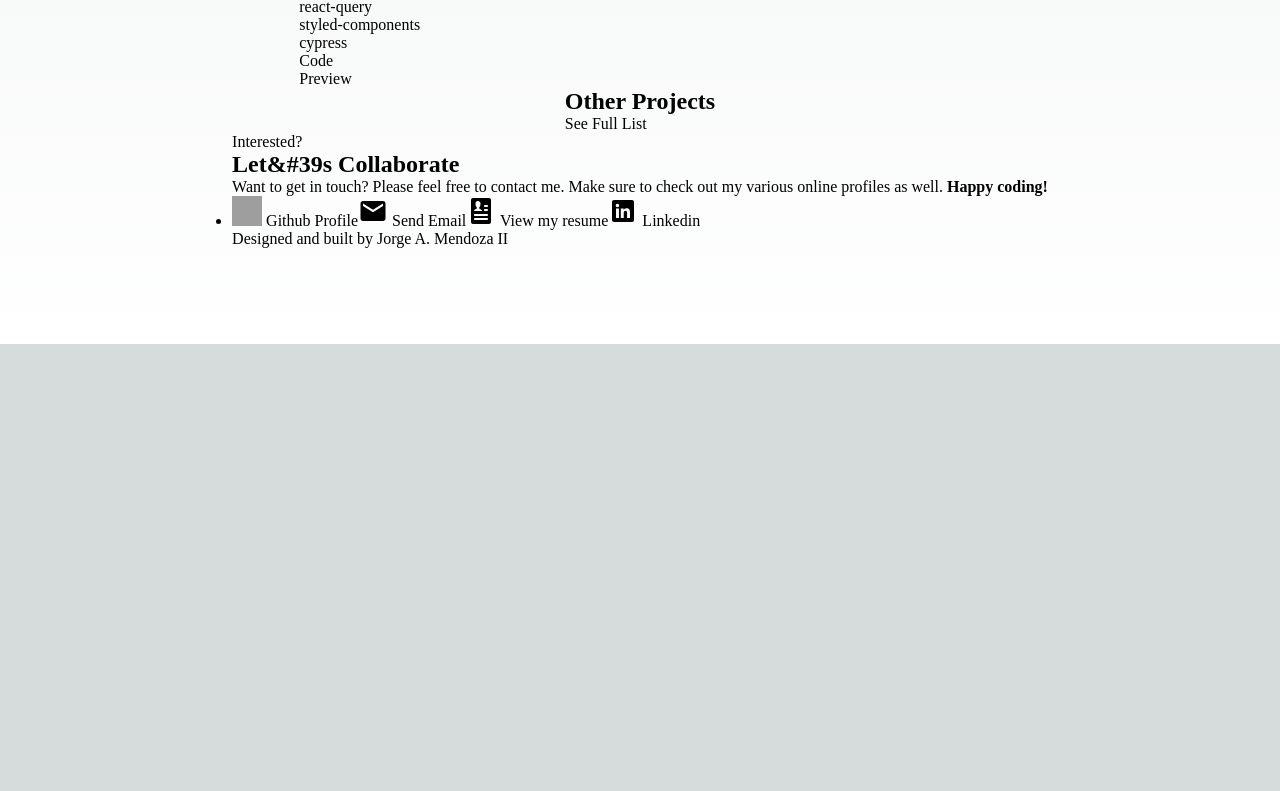
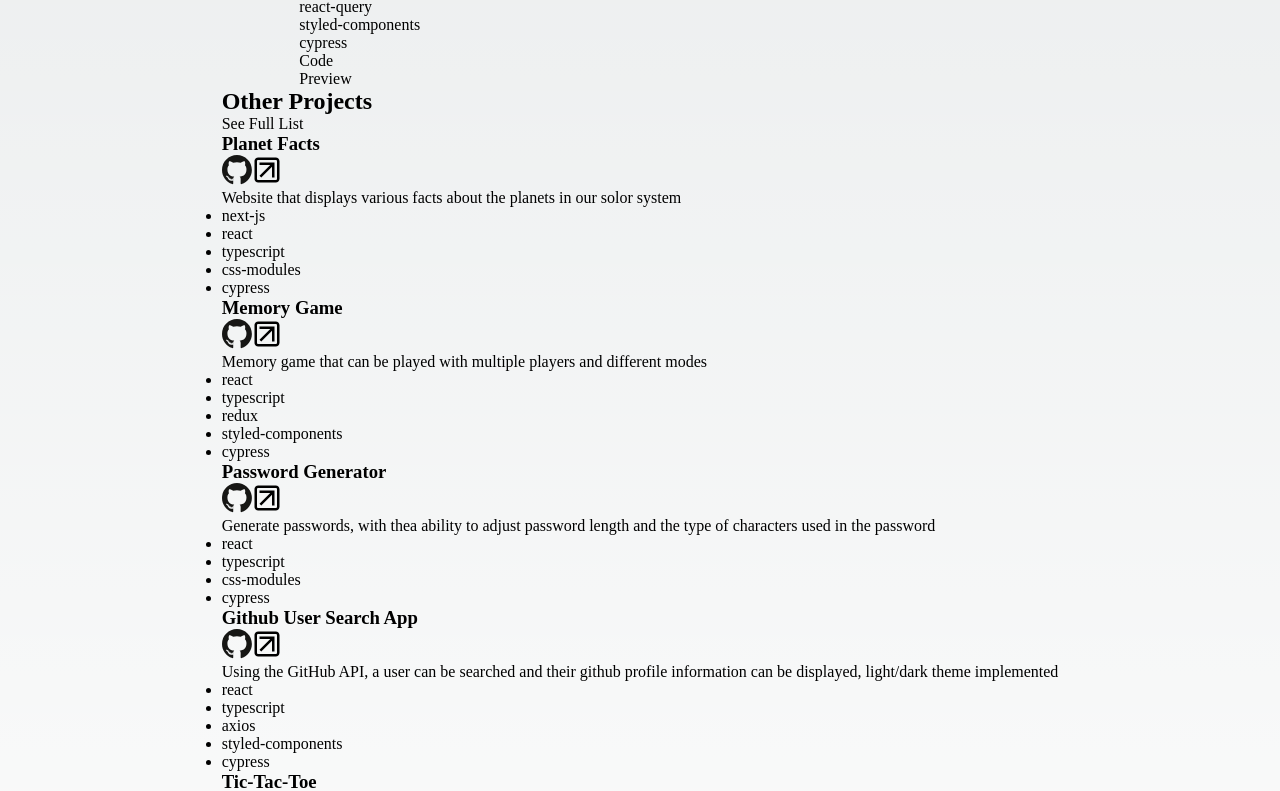
Before and after one commit to JorgeAMendoza/portfolio, a Next.js app: page / in a window 1280 px wide. Shown: the part 1792-2583 px from the top of the page. Before the commit the page ends 2136 px from the top, so only its background shows below. Built offline with nearby package versions, Linux system fonts and the light colour scheme; grey boxes are pictures that could not be loaded.

Commit message:
recieve project info from get static props and render project cards on homepage

```diff
--- a/src/pages/index.tsx
+++ b/src/pages/index.tsx
@@ -6,22 +6,28 @@ import FeatureCard from '@/components/Layout/FeatureCard/FeatureCard';
 import Link from 'next/link';
 import ProjectCard from '@/components/ProjectCard/ProjectCard';
 import { GetStaticProps } from 'next';
-import { getShowcaseInfo } from '@/lib/get-project-info';
+import { getProjectInfo, getShowcaseInfo } from '@/lib/get-project-info';
 
 interface HomeProps {
   showcaseInformation: ShowcaseProjectInfo[];
+  projectsInformation: ProjectInfo[];
 }
 
 export const getStaticProps: GetStaticProps = () => {
   const showcaseInformation = getShowcaseInfo();
+  const projectsInformation = getProjectInfo();
   return {
     props: {
       showcaseInformation,
+      projectsInformation,
     },
   };
 };
 
-export default function Home({ showcaseInformation }: HomeProps) {
+export default function Home({
+  showcaseInformation,
+  projectsInformation,
+}: HomeProps) {
   return (
     <Layout>
       <Head>
@@ -243,12 +249,9 @@ export default function Home({ showcaseInformation }: HomeProps) {
             <Link href="/projects">See Full List</Link>
 
             <div>
-              {/* <ProjectCard />
-              <ProjectCard />
-              <ProjectCard />
-              <ProjectCard />
-              <ProjectCard />
-              <ProjectCard /> */}
+              {projectsInformation.map((project) => (
+                <ProjectCard key={project.id} project={project} />
+              ))}
             </div>
           </section>
         </div>
```
